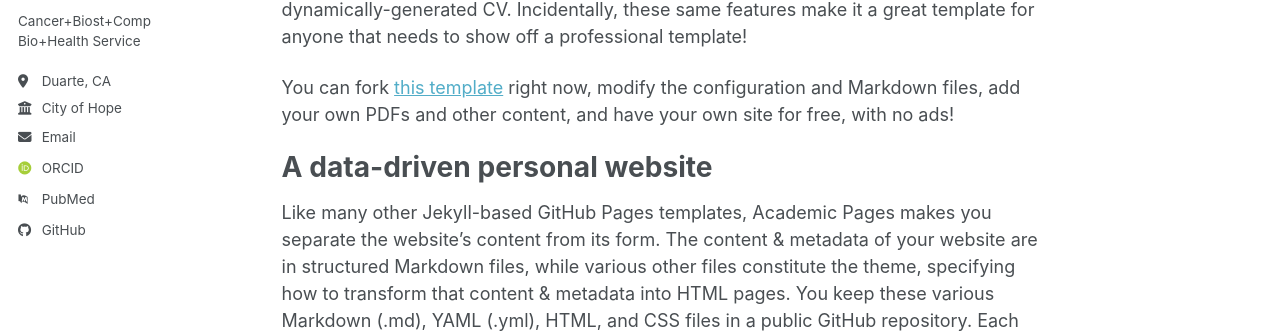
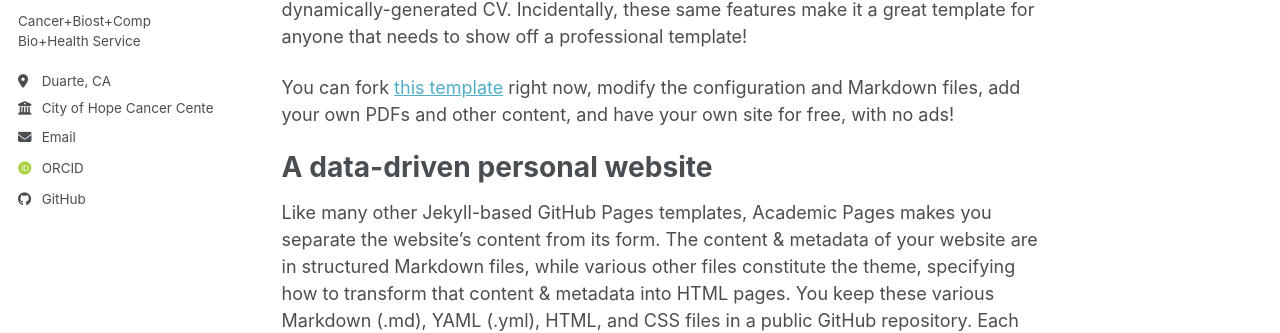
Before and after one commit to YzwIsALaity/yonwang, a Jekyll site: the page built from _pages/about.md, in a window 1280 px wide. Shown: the part 337-670 px from the top of the page. Built offline with Jekyll 4.4.1, drawn with Linux system fonts in a browser that asks for light colours; some web fonts are replaced; a script bundle is joined from its source files by our own code; library files that are not in the unit come from our copies.

Commit message:
Update _config.yml

```diff
--- a/_config.yml
+++ b/_config.yml
@@ -28,20 +28,20 @@
   pronouns         : "he/his" # example: "she/her"
   bio              : "Cancer+Biost+Comp Bio+Health Service"
   location         : "Duarte, CA"
-  employer         : "City of Hope"
+  employer         : "City of Hope Cancer Center"
   uri              : # URL
   email            : "yonwang@coh.org"
 
   # Academic websites
   academia         : # URL
   arxiv            : # URL - Update with the correct link to your profile
-  googlescholar    : # "https://scholar.google.com/citations?user=PS_CX0AAAAAJ"
+  googlescholar    : # URL
   inspire-hep      : # URL
   impactstory      : # URL
-  orcid            : "https://orcid.org/yourorcidurl"
+  orcid            : "https://orcid.org/my-orcid?orcid=0009-0006-8771-7451"
   semantic         : # URL
   ssrn             : # URL
-  pubmed           : "https://www.ncbi.nlm.nih.gov/pubmed/?term=john+snow"
+  pubmed           : # URL
   researchgate     : # URL
   scopus           : # URL
   zotero           : # URL
@@ -51,7 +51,7 @@
   bitbucket        : # Username - Update with your username on the site
   codepen          : # Username
   dribbble         : # Username
-  github           : "academicpages"
+  github           : "https://github.com/YzwIsALaity"
   kaggle           : # Username
   stackoverflow    : # User number or user number and name (i.e., use "1" or "1/jeff-atwood")
 
```
